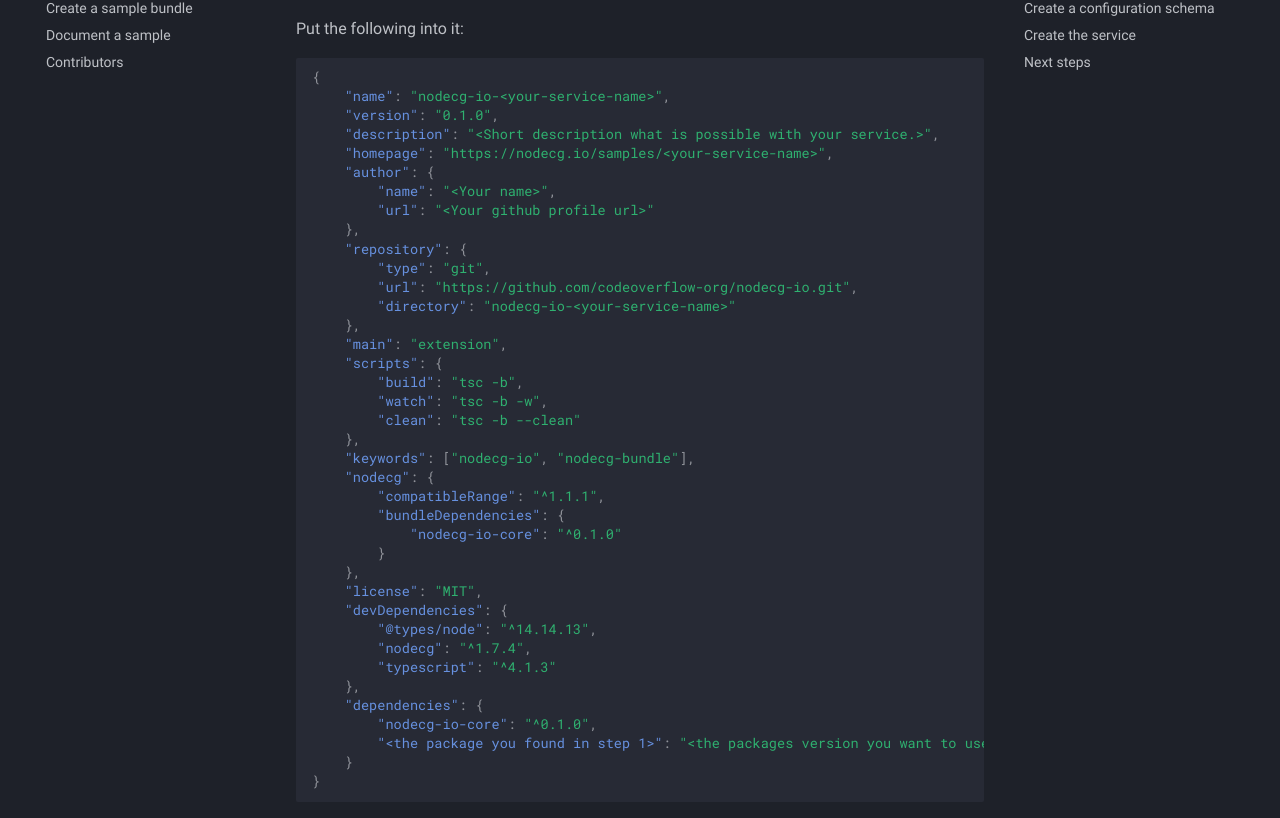
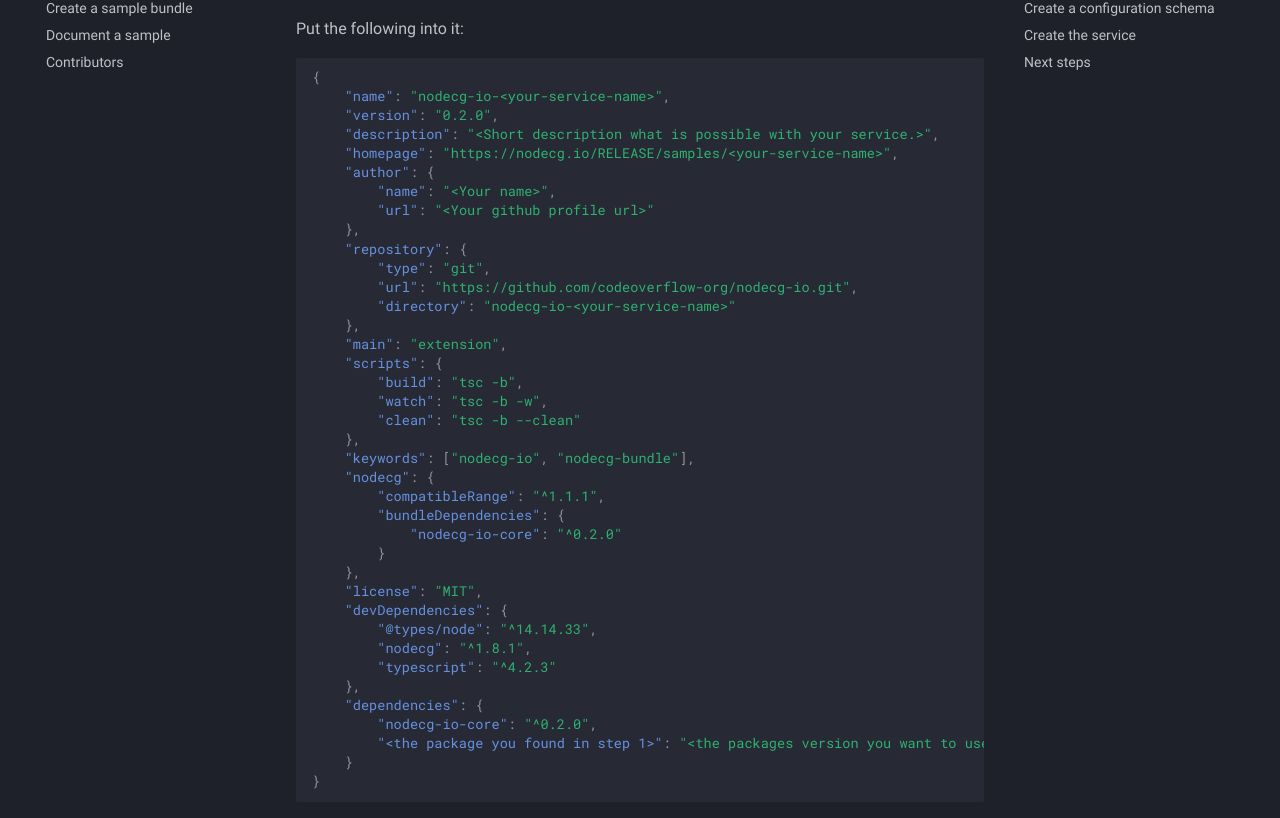
Before and after one commit to codeoverflow-org/nodecg-io-docs, an MkDocs documentation site: the page built from docs/contribute/create_service.md, in a window 1280 px wide and 1400 px high, scrolled down 601 px. Shown: the part 154-972 px from the top of the window. Built offline with MkDocs 1.6.1 and Material for MkDocs 9.7.7, drawn with Linux system fonts in a browser that asks for light colours; comment, search, counter and statistics services are not loaded; the version menu is left out.

Commit message:
Update versions to 0.2.0

````diff
--- a/docs/contribute/create_service.md
+++ b/docs/contribute/create_service.md
@@ -23,9 +23,9 @@
 ```json
 {
     "name": "nodecg-io-<your-service-name>",
-    "version": "0.1.0",
+    "version": "0.2.0",
     "description": "<Short description what is possible with your service.>",
-    "homepage": "https://nodecg.io/samples/<your-service-name>",
+    "homepage": "https://nodecg.io/RELEASE/samples/<your-service-name>",
     "author": {
         "name": "<Your name>",
         "url": "<Your github profile url>"
@@ -45,17 +45,17 @@
     "nodecg": {
         "compatibleRange": "^1.1.1",
         "bundleDependencies": {
-            "nodecg-io-core": "^0.1.0"
+            "nodecg-io-core": "^0.2.0"
         }
     },
     "license": "MIT",
     "devDependencies": {
-        "@types/node": "^14.14.13",
-        "nodecg": "^1.7.4",
-        "typescript": "^4.1.3"
+        "@types/node": "^14.14.33",
+        "nodecg": "^1.8.1",
+        "typescript": "^4.2.3"
     },
     "dependencies": {
-        "nodecg-io-core": "^0.1.0",
+        "nodecg-io-core": "^0.2.0",
         "<the package you found in step 1>": "<the packages version you want to use>"
     }
 }
--- a/package.json
+++ b/package.json
@@ -1,6 +1,6 @@
 {
     "name": "docs",
-    "version": "0.1.0",
+    "version": "0.2.0",
     "description": "",
     "private": true,
     "nodecg": {
````
Also changed, not shown: docs/contribute/create_sample.md (+4 -4 lines).
